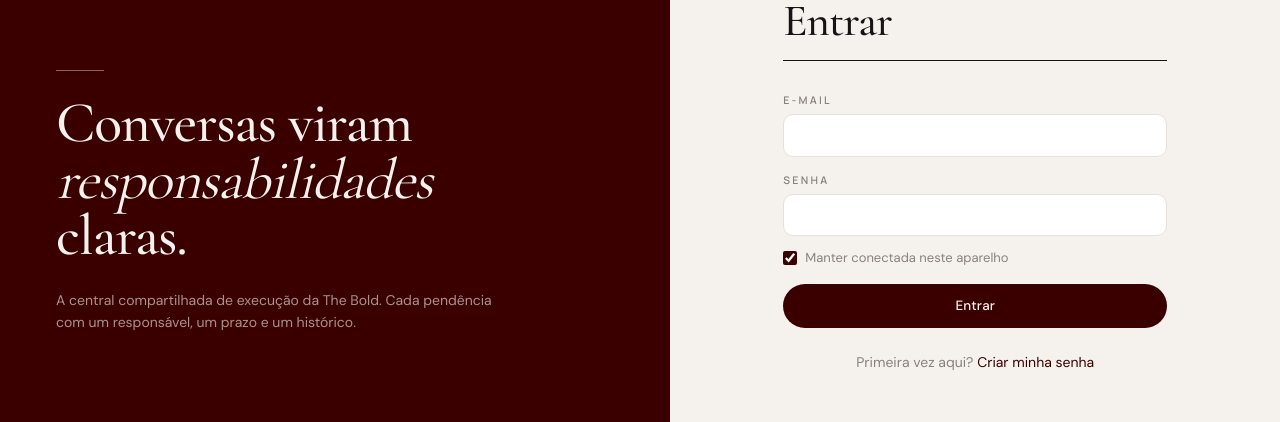
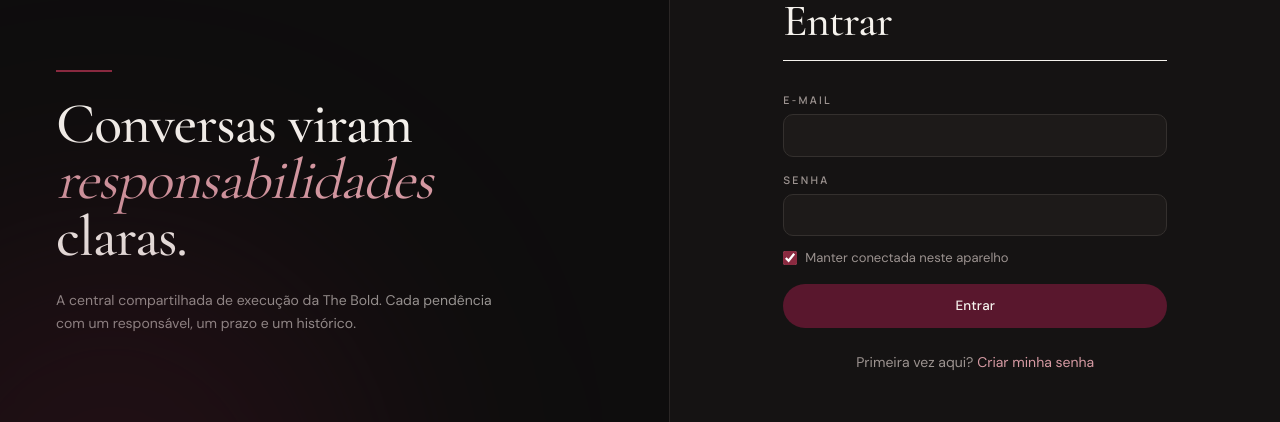
Before and after one commit to theboldd/bold-tasks, a React (Vite) app: page / in a window 1280 px wide. Shown: the part 226-648 px from the top of the page. Built offline with nearby package versions, Linux system fonts and the light colour scheme; no server answers.

Commit message:
Login preto com detalhes bordô; menu lateral preto com destaques bordô; superfícies vinho no modo escuro
Co-Authored-By: Claude Opus 5.5 <noreply@anthropic.com>
Claude-Session: https://claude.ai/code/session_01CjfX8TTN3LkR3QQD1XfkaD

```diff
--- a/src/components/Layout.tsx
+++ b/src/components/Layout.tsx
@@ -72,15 +72,15 @@ export function Layout({ children }: { children: ReactNode }) {
     <nav className="flex h-full flex-col" aria-label="Menu principal">
       <div className="px-6 pt-7 pb-8">
         <div className="display text-[2.1rem] font-semibold leading-none tracking-tight text-cream">BOLD</div>
-        <div className="font-serif -mt-0.5 text-[1.35rem] italic text-cream/70">tasks</div>
+        <div className="font-serif -mt-0.5 text-[1.35rem] italic text-[#C98A95]">tasks</div>
       </div>
       <ul className="flex-1 space-y-0.5 overflow-y-auto px-3">
         {nav.filter(n => !(n.hideIfZero && !n.count)).map(n => (
           <li key={n.to}>
-            <NavLink to={n.to} end={n.end} className={({ isActive }) => `flex items-center gap-3 rounded-xl px-3 py-2.5 text-[14px] transition ${isActive ? 'bg-cream/10 text-cream' : 'text-cream/65 hover:bg-cream/5 hover:text-cream'}`}>
+            <NavLink to={n.to} end={n.end} className={({ isActive }) => `flex items-center gap-3 rounded-xl px-3 py-2.5 text-[14px] transition ${isActive ? 'bg-brand-accent text-cream shadow-[inset_3px_0_0_#C98A95]' : 'text-cream/65 hover:bg-cream/5 hover:text-cream'}`}>
               <n.icon size={17} strokeWidth={1.6} />
               <span className="flex-1 truncate">{n.label}</span>
-              {!!n.count && <span className={`text-xs tabular-nums ${n.to === '/a-classificar' ? 'rounded-full bg-[#e8dcc3] px-1.5 font-semibold text-[#3A0000]' : 'text-cream/50'}`}>{n.count}</span>}
+              {!!n.count && <span className={`text-xs tabular-nums ${n.to === '/a-classificar' ? 'rounded-full bg-brand-accent px-1.5 font-semibold text-cream' : 'text-cream/50'}`}>{n.count}</span>}
             </NavLink>
           </li>
         ))}
@@ -92,7 +92,7 @@ export function Layout({ children }: { children: ReactNode }) {
           </select>
         )}
         <ThemeSwitch />
-        <NavLink to="/configuracoes" className={({ isActive }) => `flex items-center gap-3 rounded-xl px-3 py-2.5 text-sm transition ${isActive ? 'bg-cream/10 text-cream' : 'text-cream/65 hover:bg-cream/5 hover:text-cream'}`}><Settings size={17} strokeWidth={1.6} />Configurações</NavLink>
+        <NavLink to="/configuracoes" className={({ isActive }) => `flex items-center gap-3 rounded-xl px-3 py-2.5 text-sm transition ${isActive ? 'bg-brand-accent text-cream' : 'text-cream/65 hover:bg-cream/5 hover:text-cream'}`}><Settings size={17} strokeWidth={1.6} />Configurações</NavLink>
         <div className="flex items-center gap-3 px-3 py-2.5">
           <Avatar name={me.name} idx={memberColorIndex(members, me.id) === 0 ? 1 : 0} size={30} />
           <div className="min-w-0 flex-1"><div className="truncate text-[13px] text-cream">{me.name}</div><div className="meta truncate text-[10px] uppercase tracking-[.16em] text-cream/40">{workspace.name}</div></div>
@@ -107,7 +107,7 @@ export function Layout({ children }: { children: ReactNode }) {
       <UpdateBanner />
       <PushPrompt />
       <div className="flex min-h-full">
-        <aside className="fixed inset-y-0 left-0 hidden w-64 bg-brand lg:block">{sidebar}</aside>
+        <aside className="fixed inset-y-0 left-0 hidden w-64 border-r border-black/20 bg-brand lg:block">{sidebar}</aside>
         {menuOpen && (
           <div className="fixed inset-0 z-[58] bg-ink/40 lg:hidden fade-in" onClick={() => setMenuOpen(false)}>
             <aside className="relative h-full w-72 bg-brand pt-[env(safe-area-inset-top)] pb-[env(safe-area-inset-bottom)] slide-in" onClick={e => e.stopPropagation()}>
@@ -217,7 +217,7 @@ function ThemeSwitch() {
     <div className="mb-1 ml-3 inline-flex overflow-hidden rounded-full border border-cream/15" role="radiogroup" aria-label="Tema" data-testid="theme-switch">
       {opts.map(({ v, label, Icon }) => (
         <button key={v} role="radio" aria-checked={pref === v} title={label} aria-label={`Tema ${label.toLowerCase()}`} onClick={() => setPref(v)}
-          className={`flex h-7 w-9 items-center justify-center transition-colors ${pref === v ? 'bg-cream/15 text-cream' : 'text-cream/45 hover:text-cream'}`}>
+          className={`flex h-7 w-9 items-center justify-center transition-colors ${pref === v ? 'bg-brand-accent text-cream' : 'text-cream/45 hover:text-cream'}`}>
           <Icon size={13} strokeWidth={1.6} />
         </button>
       ))}
--- a/src/index.css
+++ b/src/index.css
@@ -17,7 +17,8 @@
   --color-wait: #7D6230;
   --color-wait-50: #F3EDE1;
   /* fixas: barra lateral e painel da marca */
-  --color-brand: #3A0000;
+  --color-brand: #151313;
+  --color-brand-accent: #59172D;
   --color-cream: #F5F2ED;
 
   --font-serif: "Cormorant Garamond", "Garamond", Georgia, serif;
@@ -51,9 +52,31 @@
   --color-late-50: #35201C;
   --color-wait: #D7B77A;
   --color-wait-50: #2F281A;
-  --color-brand: #26080D;
+  --color-brand: #0C0B0B;
 }
 :root.dark ::selection { background: #D69AA333; }
+
+/* modo escuro: superfícies bordô continuam vinho (texto claro); o rosado fica só nos detalhes */
+:root.dark .bg-bordo, :root.dark .btn-primary { background-color: #6A1E33; --color-off: #F5F2ED; }
+:root.dark .btn-primary:hover:not(:disabled) { background-color: #82263F; }
+
+/* tela de login: preta com detalhes em bordô */
+.login-dark {
+  --color-off: #151313;
+  --color-paper: #1D1A19;
+  --color-ink: #F5F2ED;
+  --color-mute: #9C9390;
+  --color-line: #34302E;
+  --color-bordo: #59172D;
+  --color-bordo-600: #74203B;
+  --color-late: #EC8A7B;
+  --color-wait: #D7B77A;
+  background: #151313; color: #F5F2ED; color-scheme: dark;
+}
+.login-dark .btn-primary { color: #F5F2ED; }
+.login-dark .text-bordo { color: #D69AA3; }
+.login-dark .accent-bordo { accent-color: #8A2A40; }
+.login-dark .field:focus { border-color: #8A2A40; box-shadow: 0 0 0 3px #59172D55; }
 
 @layer base {
   html, body, #root { height: 100%; }
--- a/src/pages/Login.tsx
+++ b/src/pages/Login.tsx
@@ -41,15 +41,16 @@ export function Login() {
   }
 
   return (
-    <div className="min-h-full grid lg:grid-cols-[1.1fr_1fr]">
-      <section className="relative hidden lg:flex flex-col justify-between bg-brand p-14 text-cream overflow-hidden">
+    <div className="login-dark min-h-full grid lg:grid-cols-[1.1fr_1fr]">
+      <section className="relative hidden lg:flex flex-col justify-between overflow-hidden border-r border-[#2A2625] bg-[#0E0D0D] p-14 text-cream">
+        <div aria-hidden className="pointer-events-none absolute -left-40 bottom-[-12rem] h-[34rem] w-[34rem] rounded-full bg-[#59172D] opacity-25 blur-[120px]" />
         <div>
           <div className="display text-5xl font-semibold">BOLD</div>
           <div className="meta mt-2 text-[11px] font-semibold uppercase tracking-[.45em] text-cream/60">Tasks</div>
         </div>
         <div className="max-w-md">
-          <div className="mb-6 h-px w-12 bg-cream/40" />
-          <p className="display text-[3.6rem]">Conversas viram <em className="font-normal italic">responsabilidades</em> claras.</p>
+          <div className="mb-6 h-[2px] w-14 bg-[#8A2A40]" />
+          <p className="display text-[3.6rem]">Conversas viram <em className="font-normal italic text-[#D69AA3]">responsabilidades</em> claras.</p>
           <p className="mt-6 text-cream/60 text-sm leading-relaxed">A central compartilhada de execução da The Bold. Cada pendência com um responsável, um prazo e um histórico.</p>
         </div>
         <div className="eyebrow text-cream/40">The Bold · Uso interno</div>
@@ -57,7 +58,7 @@ export function Login() {
       <section className="flex items-center justify-center p-6 md:p-12">
         <form onSubmit={submit} className="w-full max-w-sm" aria-label={mode === 'login' ? 'Entrar' : 'Primeiro acesso'}>
           <div className="lg:hidden mb-12">
-            <div className="display text-4xl font-semibold text-bordo">BOLD</div>
+            <div className="display text-4xl font-semibold text-cream">BOLD</div>
             <div className="meta mt-1 text-[10px] font-semibold uppercase tracking-[.45em] text-mute">Tasks</div>
           </div>
           <div className="eyebrow mb-2">{mode === 'login' ? 'Bem-vinda de volta' : 'Primeiro acesso'}</div>
```
